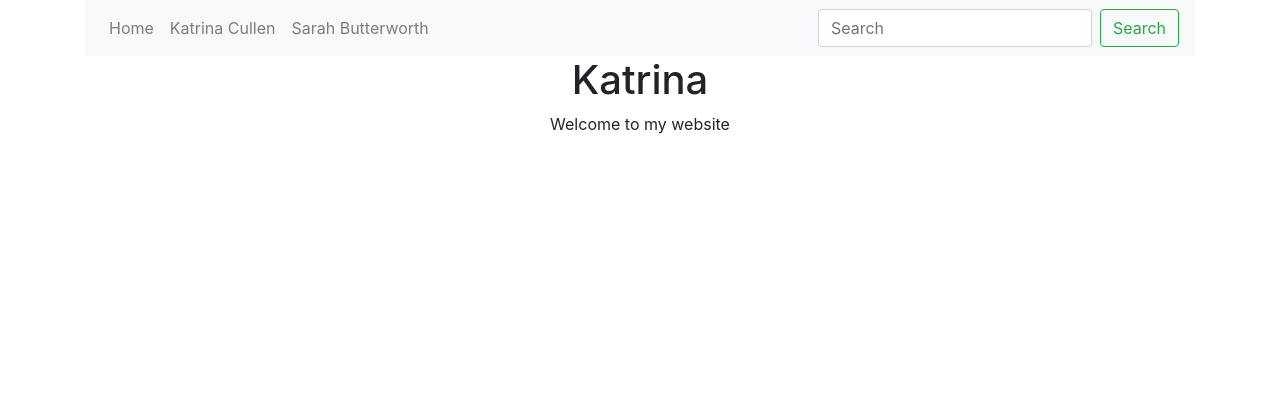
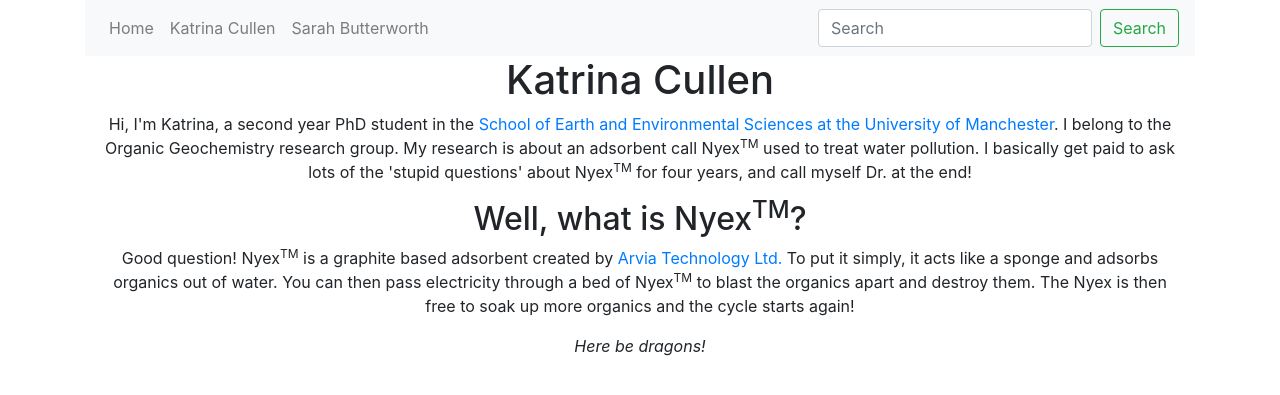
Before and after one commit to KatrinapC/COMPETITION_KC_SB, a Flask app: page /katrina in a window 1280 px wide. Shown: the top 395 px of the page. Run offline with Flask 2, Linux system fonts and the light colour scheme; some libraries are stand-ins or nearby versions.

Commit message:
design layout in layout.html , add text to katrina.html

```diff
--- a/templates/Katrina.html
+++ b/templates/Katrina.html
@@ -7,9 +7,11 @@
 <body>
     {% extends "layout.html" %}
     {% block content %}
-    <div>
-        <h1>Katrina</h1>
-        <p>Welcome to my website</p>
+    <div class="container">
+        <h1>Katrina Cullen</h1>
+        <p>Hi, I'm Katrina, a second year PhD student in the <a href="#">School of Earth and Environmental Sciences at the University of Manchester</a>. I belong to the Organic Geochemistry research group. My research is about an adsorbent call Nyex<sup>TM</sup> used to treat water pollution. I basically get paid to ask lots of the 'stupid questions' about Nyex<sup>TM</sup> for four years, and call myself Dr. at the end!</p>
+        <h2>Well, what is Nyex<sup>TM</sup>?</h2>
+        <p>Good question! Nyex<sup>TM</sup> is a graphite based adsorbent created by <a href="#">Arvia Technology Ltd.</a> To put it simply, it acts like a sponge and adsorbs organics out of water. You can then pass electricity through a bed of Nyex<sup>TM</sup> to blast the organics apart and destroy them. The Nyex is then free to soak up more organics and the cycle starts again!</p>
     </div>
     {% endblock %}
 
--- a/templates/Sarah.html
+++ b/templates/Sarah.html
@@ -7,7 +7,7 @@
 <body>
     {% extends "layout.html" %}
     {% block content %}
-    <div>
+    <div class="container">
         <h1>Sarah</h1>
         <p>Welcome to my website</p>
     </div>
--- a/templates/footer.html
+++ /dev/null
@@ -1 +0,0 @@
-document.write('<div class="footer"><center><i>Follow me on Twitter <a href="https://twitter.com/katrinapcullen">@katrinapcullen!</a></i> </center></div>')
--- a/templates/home.html
+++ b/templates/home.html
@@ -10,7 +10,7 @@
 <body>
     {% extends "layout.html" %}
     {% block content %}
-    <div class="home">
+    <div class="container">
         <h1>PhD People</h1>
         <p>Welcome to PhD People, where you can find out about us and our PhD research!</p>
     </div>
--- a/templates/layout.html
+++ b/templates/layout.html
@@ -17,7 +17,7 @@
                             <a class="nav-link" href="katrina">Katrina Cullen</a>
                         </li>
                         <li class="nav-item">
-                        <a class="nav-link" href="sarah">Sarah Butterworth</a>
+                            <a class="nav-link" href="sarah">Sarah Butterworth</a>
                         </li>
 
                     </ul>
@@ -33,6 +33,11 @@
         {% block content %}
         {% endblock %}
     </div>
+    <footer> <!-- find code to have this "Stick" to the bottom of the page !-->
+        <div class="container" align="center">
+            <i>Here be dragons!</i>
+        </div>
+    </footer>
 
 </body>
 </html>
```
Also changed, not shown: templates/header.html (deleted, +0 -19 lines).
